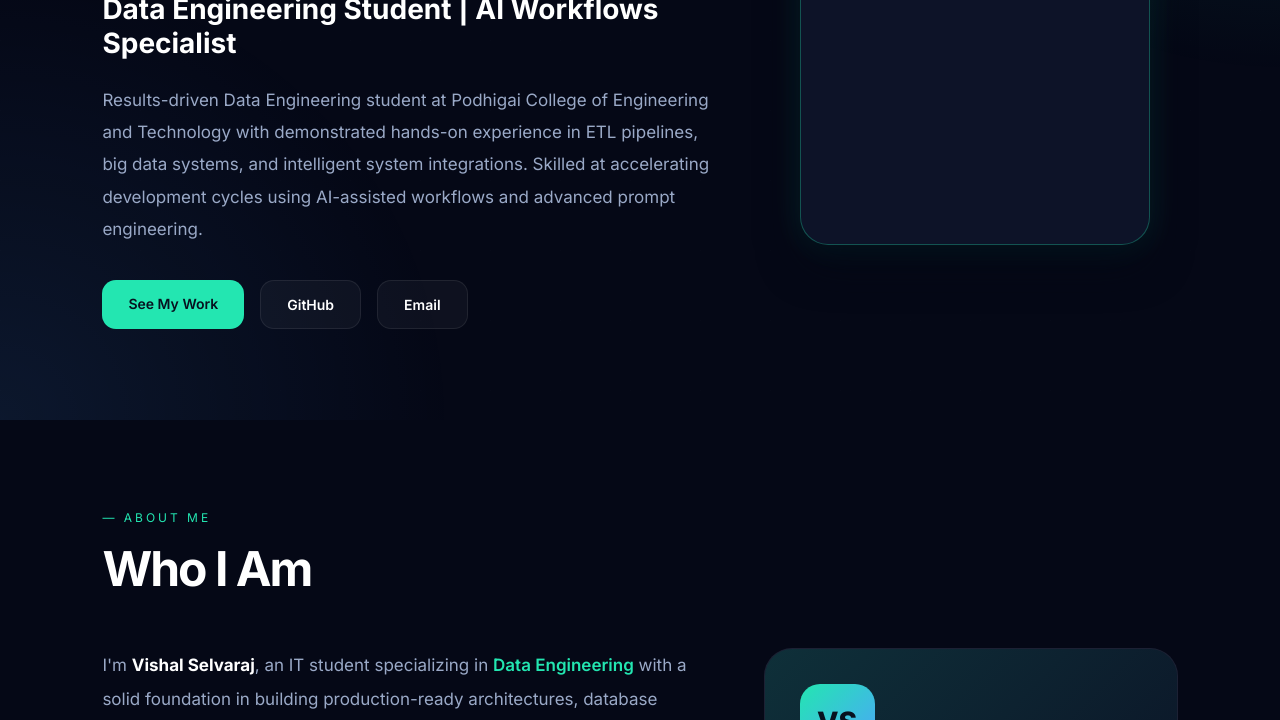
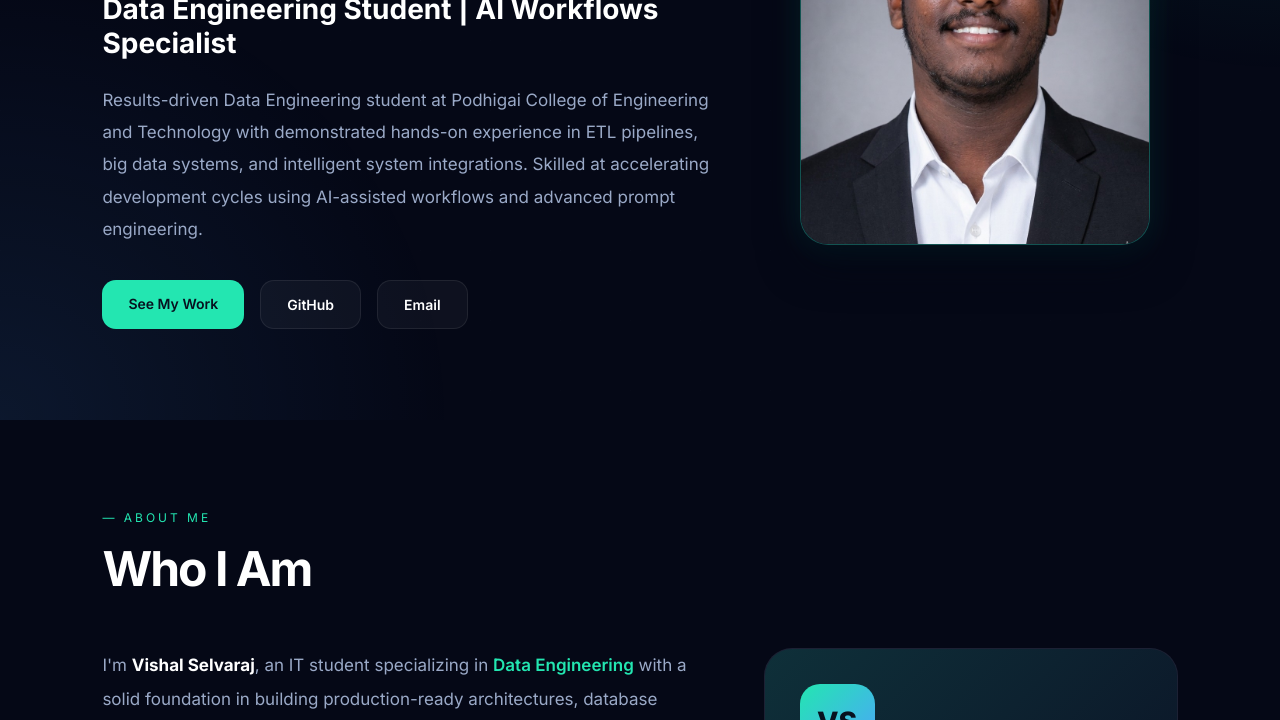
Before and after one commit to vichuvishal206/vishal.selvaraj-portfolio, a plain HTML site: page index.html in a window 1280 px wide. Shown: the part 380-1100 px from the top of the page. Drawn offline with Linux system fonts and the light colour scheme.

Commit message:
index.html

```diff
--- a/index.html
+++ b/index.html
@@ -706,7 +706,7 @@ Email
 </div>
 
 <div class="hero-image-wrapper">
-<img src="images/photo.jpg" alt="Vishal Selvaraj" class="hero-photo">
+<img src="photo.jpg" alt="Vishal Selvaraj" class="hero-photo">
 </div>
 
 </section>
```
